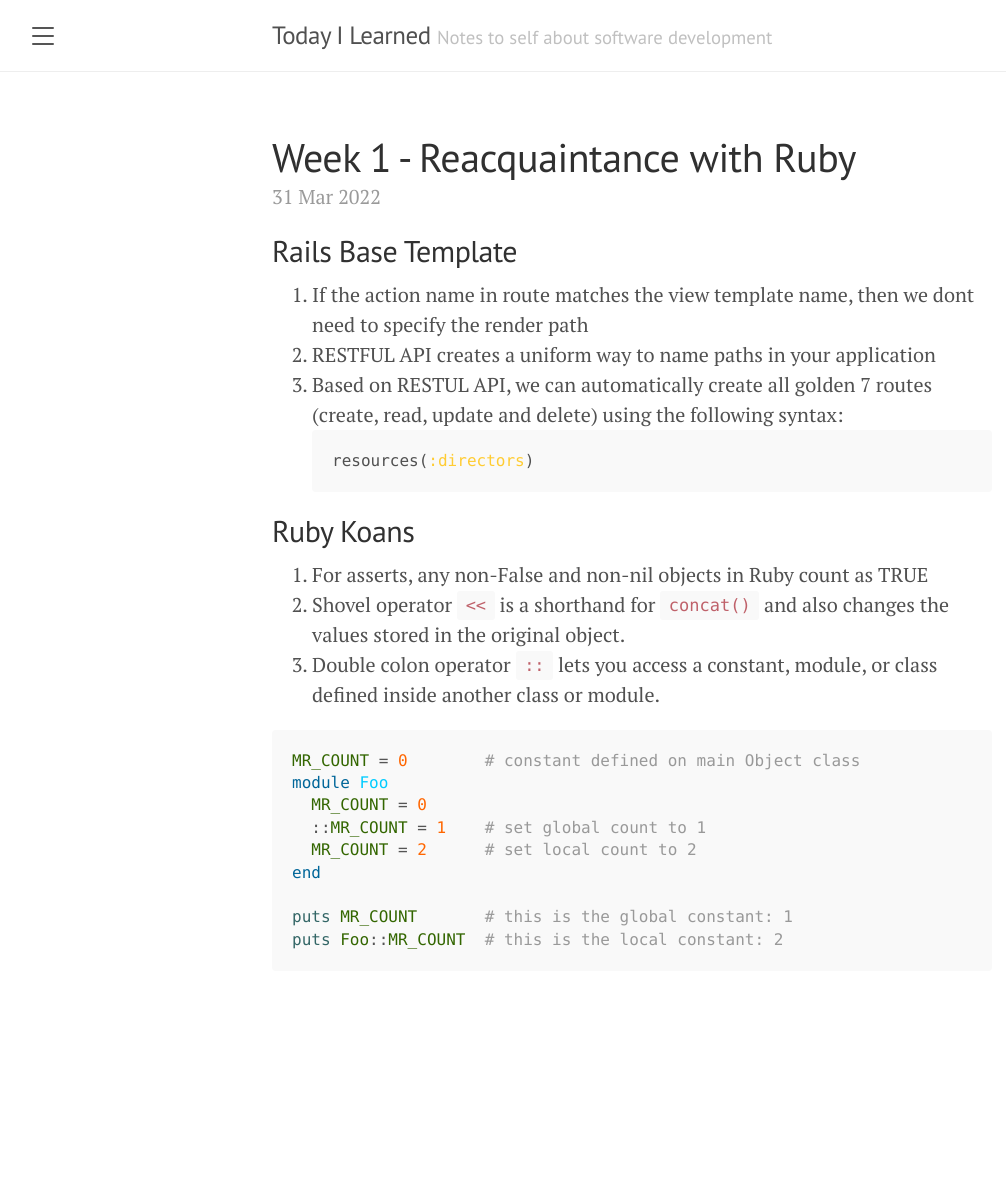
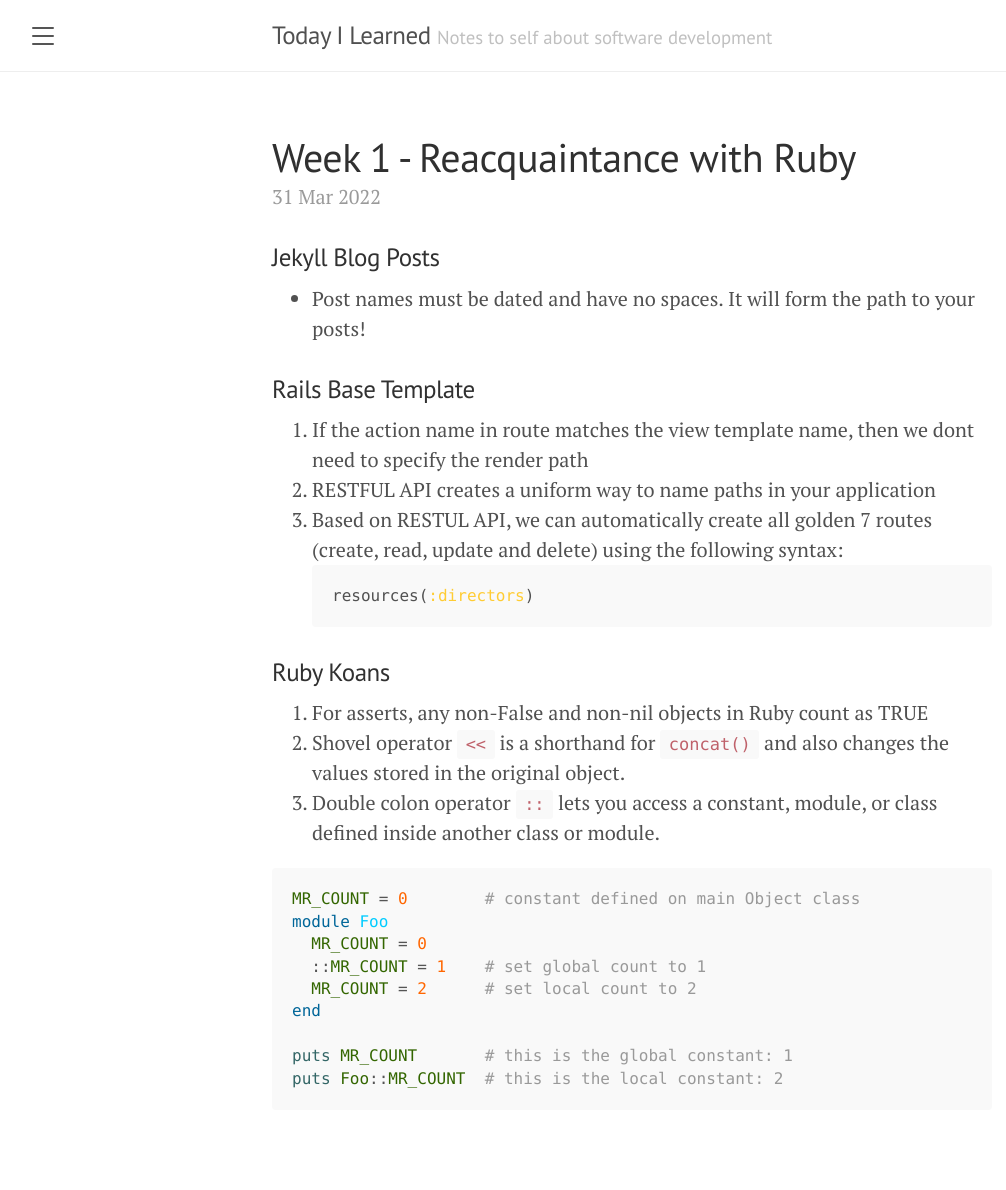
Before and after one commit to anhdao21/study_journal, a Jekyll site: the page built from _posts/2022-03-31-week-1-lessons.md, in a window 1280 px wide. Shown: the whole page, without its empty margins (8-1014 px from the left). Built offline with Jekyll 4.4.1, drawn with Linux system fonts in a browser that asks for light colours; before the commit the page ends 1051 px from its top, so only the background shows below that.

Commit message:
Update 2022-03-31-week-1-lessons.md

````diff
--- a/_posts/2022-03-31-week-1-lessons.md
+++ b/_posts/2022-03-31-week-1-lessons.md
@@ -3,7 +3,10 @@ layout: post
 title: Week 1 - Reacquaintance with Ruby
 ---
 
-## Rails Base Template
+### Jekyll Blog Posts
+- Post names must be dated and have no spaces. It will form the path to your posts!
+
+### Rails Base Template
 1. If the action name in route matches the view template name, then we dont need to specify the render path
 2. RESTFUL API creates a uniform way to name paths in your application
 3. Based on RESTUL API, we can automatically create all golden 7 routes (create, read, update and delete) using the following syntax:
@@ -11,7 +14,7 @@ title: Week 1 - Reacquaintance with Ruby
 resources(:directors)
 ```
 
-## Ruby Koans
+### Ruby Koans
 1. For asserts, any non-False and non-nil objects in Ruby count as TRUE
 2. Shovel operator `<<` is a shorthand for `concat()` and also changes the values stored in the original object.
 3. Double colon operator `::` lets you access a constant, module, or class defined inside another class or module.
````
